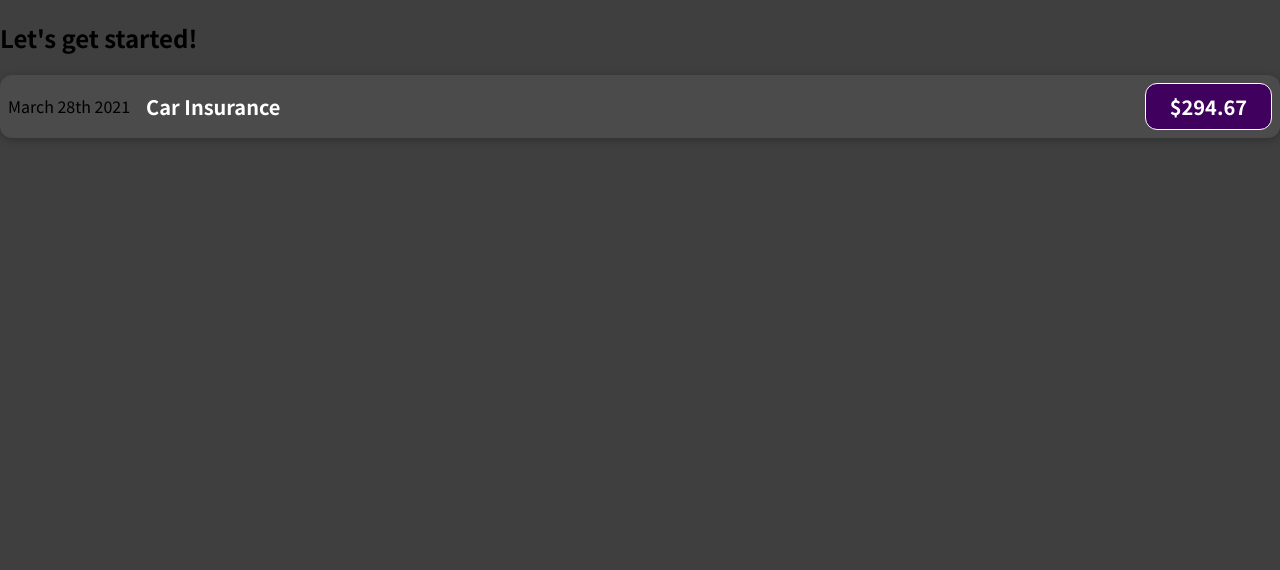
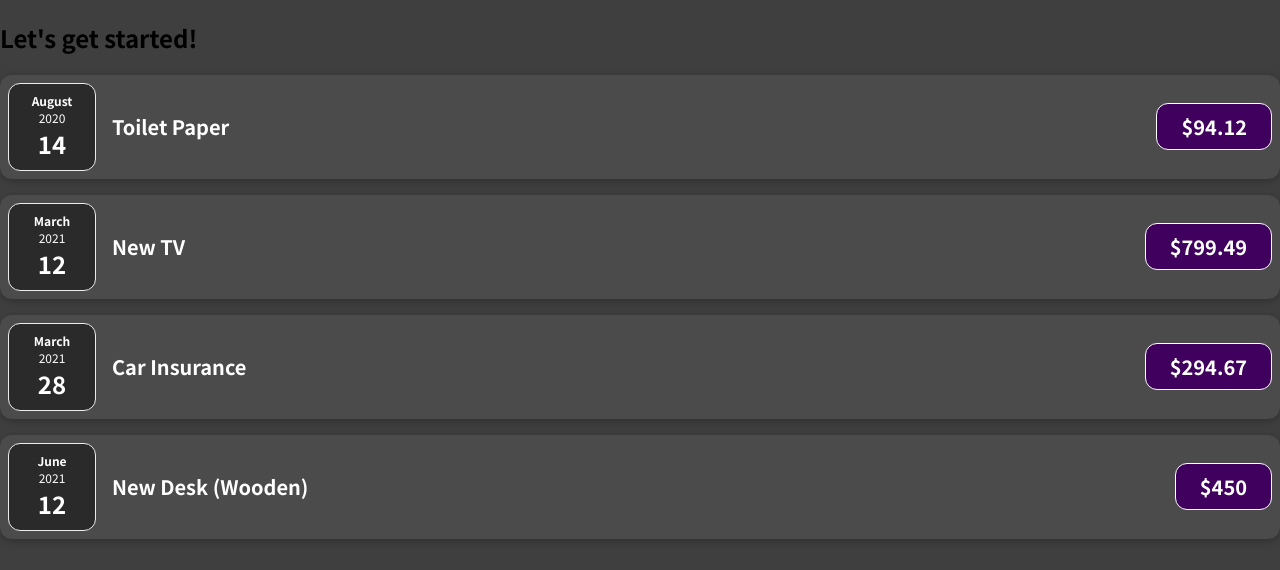
Before and after one commit to LuismGil/reactPractice, a JavaScript app: page / in a window 1280 px wide. Shown: the top 570 px of the page. Built offline with nearby package versions, Linux system fonts and the light colour scheme.

Commit message:
update, first component

```diff
--- a/src/App.js
+++ b/src/App.js
@@ -1,10 +1,51 @@
 import ExpenseItem from "./components/ExpenseItem";
 
 function App() {
+  const expenses = [
+    {
+      id: "e1",
+      title: "Toilet Paper",
+      amount: 94.12,
+      date: new Date(2020, 7, 14),
+    },
+    { id: "e2", title: "New TV", amount: 799.49, date: new Date(2021, 2, 12) },
+    {
+      id: "e3",
+      title: "Car Insurance",
+      amount: 294.67,
+      date: new Date(2021, 2, 28),
+    },
+    {
+      id: "e4",
+      title: "New Desk (Wooden)",
+      amount: 450,
+      date: new Date(2021, 5, 12),
+    },
+  ];
+
   return (
     <div>
       <h2>Let's get started!</h2>
-      <ExpenseItem></ExpenseItem>
+      <ExpenseItem
+        title={expenses[0].title}
+        amount={expenses[0].amount}
+        date={expenses[0].date}
+      />
+      <ExpenseItem
+        title={expenses[1].title}
+        amount={expenses[1].amount}
+        date={expenses[1].date}
+      />
+      <ExpenseItem
+        title={expenses[2].title}
+        amount={expenses[2].amount}
+        date={expenses[2].date}
+      />
+      <ExpenseItem
+        title={expenses[3].title}
+        amount={expenses[3].amount}
+        date={expenses[3].date}
+      />
     </div>
   );
 }
--- /dev/null
+++ b/src/components/ExpenseDate.css
@@ -0,0 +1,26 @@
+.expense-date {
+  display: flex;
+  flex-direction: column;
+  width: 5.5rem;
+  height: 5.5rem;
+  border: 1px solid #ececec;
+  background-color: #2a2a2a;
+  color: white;
+  border-radius: 12px;
+  align-items: center;
+  justify-content: center;
+}
+
+.expense-date__month {
+  font-size: 0.75rem;
+  font-weight: bold;
+}
+
+.expense-date__year {
+  font-size: 0.75rem;
+}
+
+.expense-date__day {
+  font-size: 1.5rem;
+  font-weight: bold;
+}
--- /dev/null
+++ b/src/components/ExpenseDate.js
@@ -0,0 +1,17 @@
+import './ExpenseDate.css'
+
+function ExpenseDate(props) {
+  const month = props.date.toLocaleString('en-US', { month: 'long' });
+  const year = props.date.getFullYear();
+  const day = props.date.toLocaleString('en-US', { day: '2-digit' });
+
+  return (
+    <div className="expense-date">
+      <div className="expense-date__month">{month}</div>
+      <div className="expense-date__year">{year}</div>
+      <div className="expense-date__day">{day}</div>
+    </div>
+  );
+}
+
+export default ExpenseDate;
--- a/src/components/ExpenseItem.js
+++ b/src/components/ExpenseItem.js
@@ -1,12 +1,13 @@
+import ExpenseDate from './ExpenseDate';
 import './ExpenseItem.css';
 
-function ExpenseItem() {
+function ExpenseItem(props) {
   return (
     <div className="expense-item">
-      <div>March 28th 2021</div>
+      <ExpenseDate date={props.date} />
       <div className="expense-item__description">
-        <h2>Car Insurance</h2>
-        <div className="expense-item__price">$294.67</div>
+        <h2>{props.title}</h2>
+        <div className="expense-item__price">${props.amount}</div>
       </div>
     </div>
   );
```
